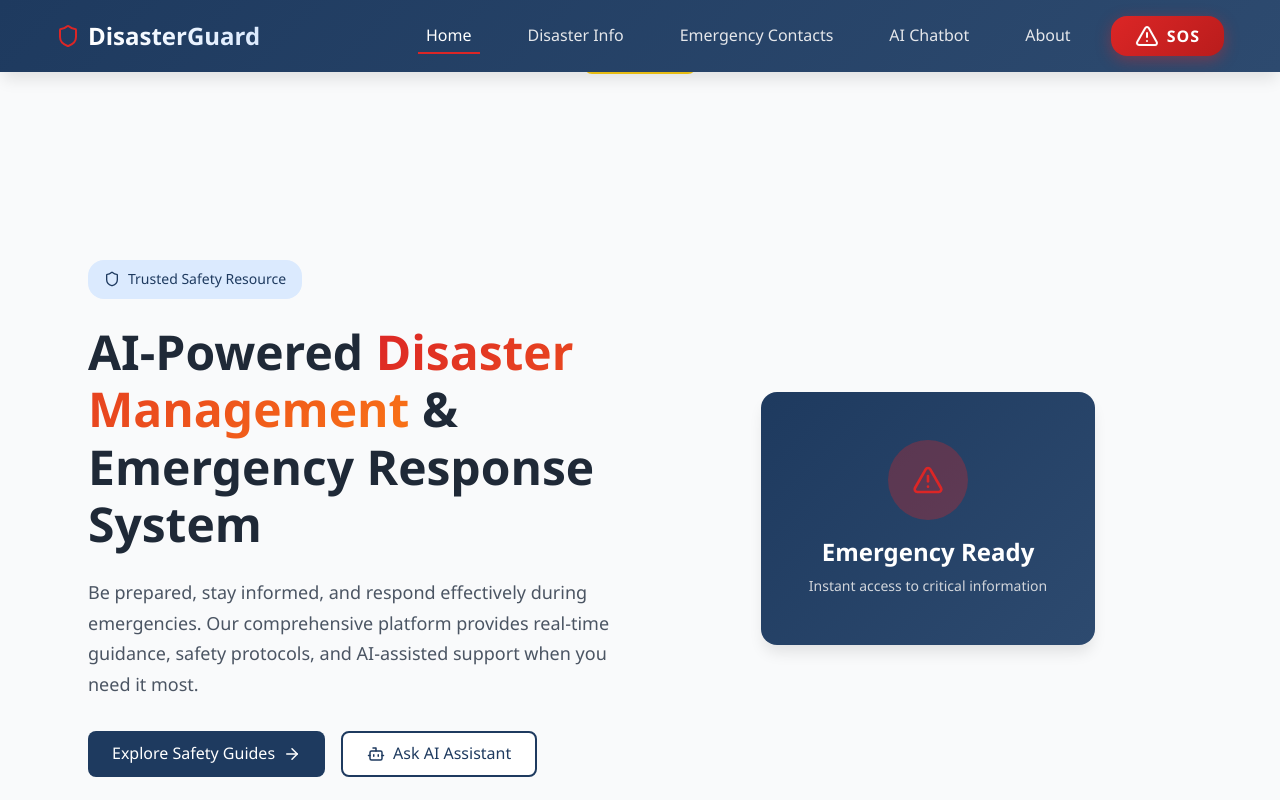
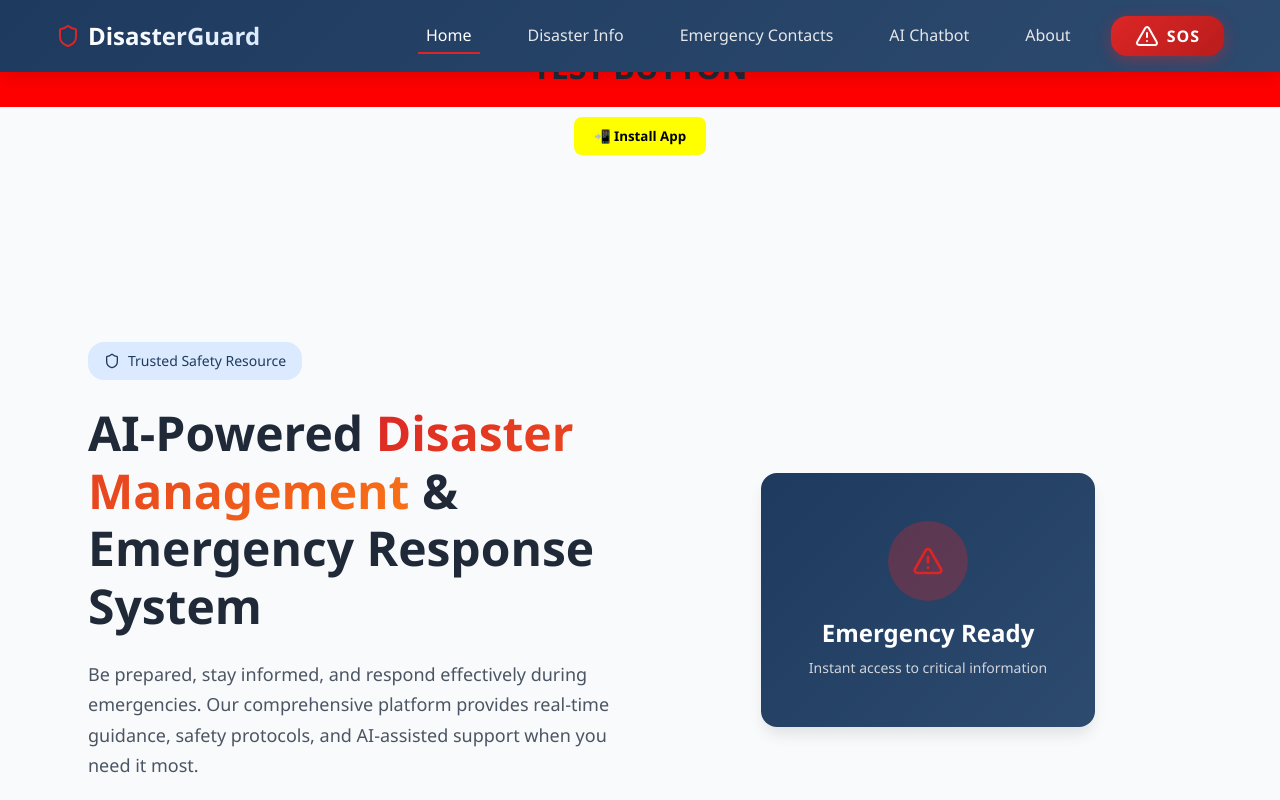
Before and after one commit to ahsanfauzia/disaster-frontend, a React (Vite) app in the folder disaster-management/: page / in a window 1280 px wide. Shown: the top 800 px of the page. Built offline with nearby package versions, Linux system fonts and the light colour scheme; no server answers.

Commit message:
Add test box and update install button styles
Added a test box for rendering confirmation and updated button styles and labels.

```diff
--- a/disaster-management/src/App.jsx
+++ b/disaster-management/src/App.jsx
@@ -23,23 +23,29 @@ function installApp() {
 function App() {
   return (
     <div className="app">
+
+      {/* 🔴 TEST BOX (confirm render ho raha ya nahi) */}
+      <div style={{ background: "red", padding: "20px", textAlign: "center" }}>
+        <h2>TEST BUTTON</h2>
+      </div>
+
       <Navbar />
 
-      {/* 🔥 INSTALL BUTTON */}
+      {/* 📲 INSTALL BUTTON */}
       <div style={{ textAlign: "center", margin: "10px" }}>
         <button
           onClick={installApp}
           style={{
             padding: "10px 20px",
-            background: "#facc15",
-            color: "#000",
+            background: "yellow",
+            color: "black",
             border: "none",
             borderRadius: "8px",
             fontWeight: "bold",
             cursor: "pointer"
           }}
         >
-           Install App
+          📲 Install App
         </button>
       </div>
 
```
